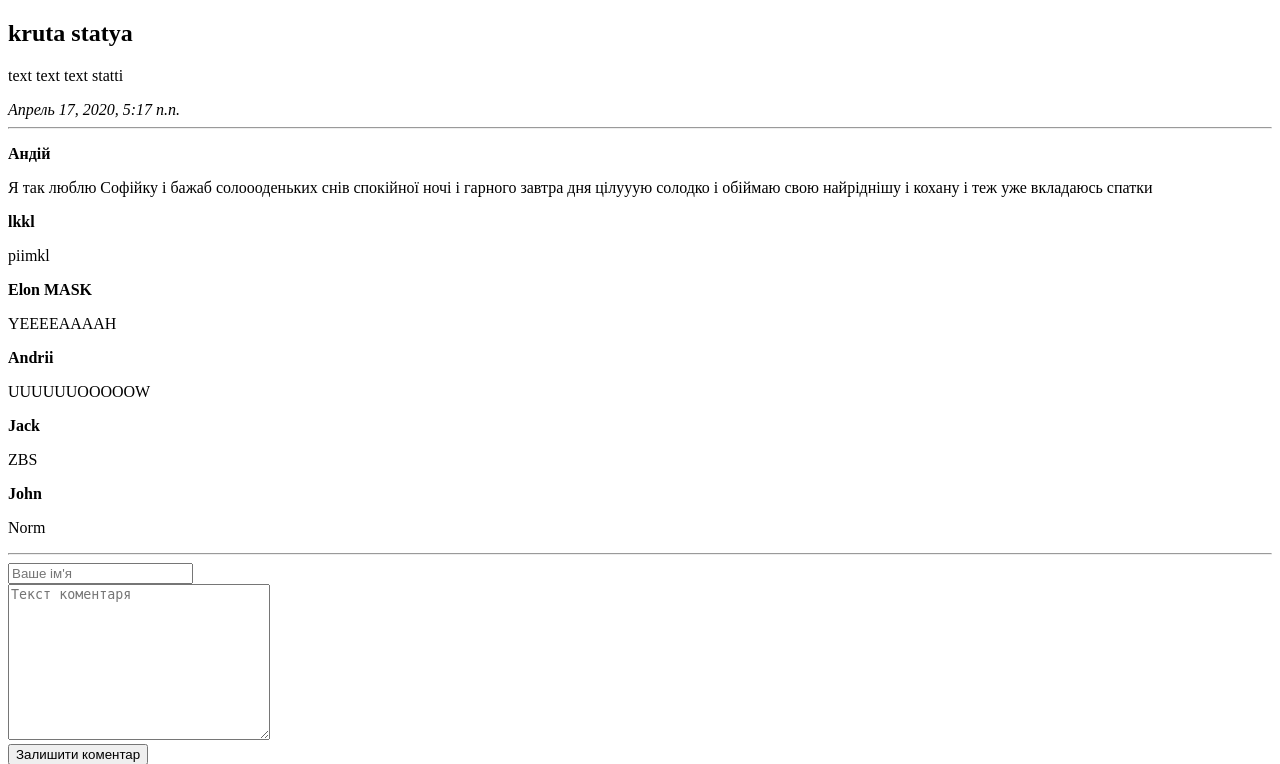
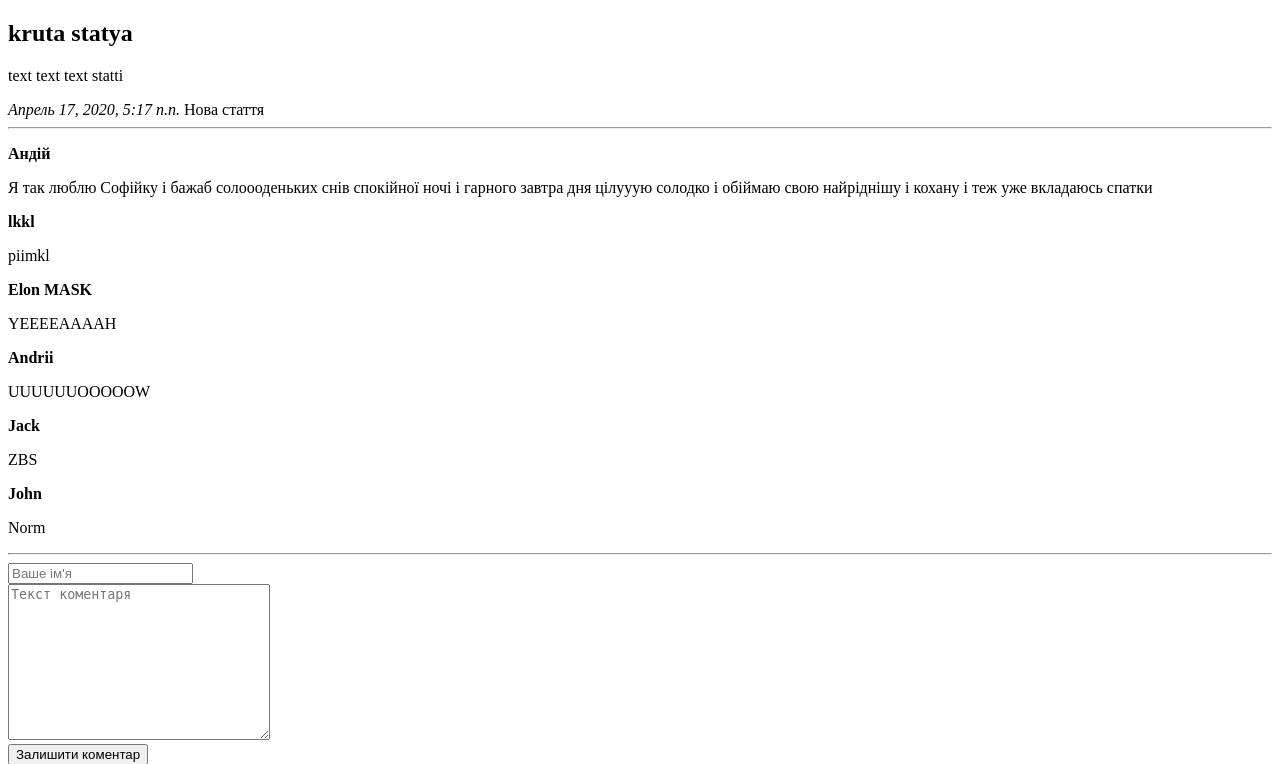
Before and after one commit to andriidanyluik/django1.0, a Django app: page /articles/1/ in a window 1280 px wide. Shown: the top 764 px of the page. Run offline with Django 3.2, Linux system fonts and the light colour scheme; data comes from the database, SQL or seed files in the repository; both versions use the stored data as it was after the commit.

Commit message:
13 django1.0 finish

```diff
--- a/site1/site1/templates/articles/detail.html
+++ b/site1/site1/templates/articles/detail.html
@@ -10,7 +10,9 @@
 <p>{{article.article_text}}</p>
 
 <em>{{article.pub_date}}</em>
-
+{% if article.was_published_recently %}
+Нова стаття
+{% endif %}
 <hr>
 
 
```
Also changed, not shown: site1/db.sqlite3.
